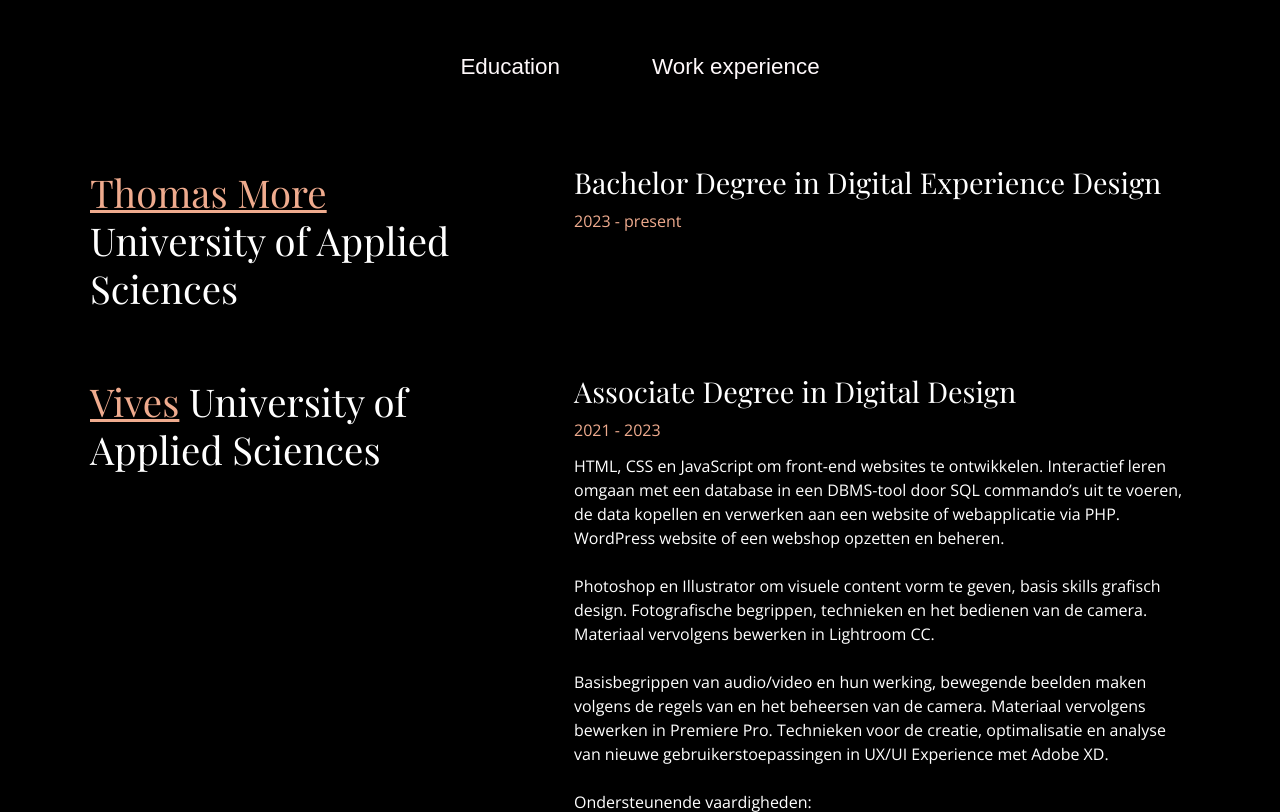
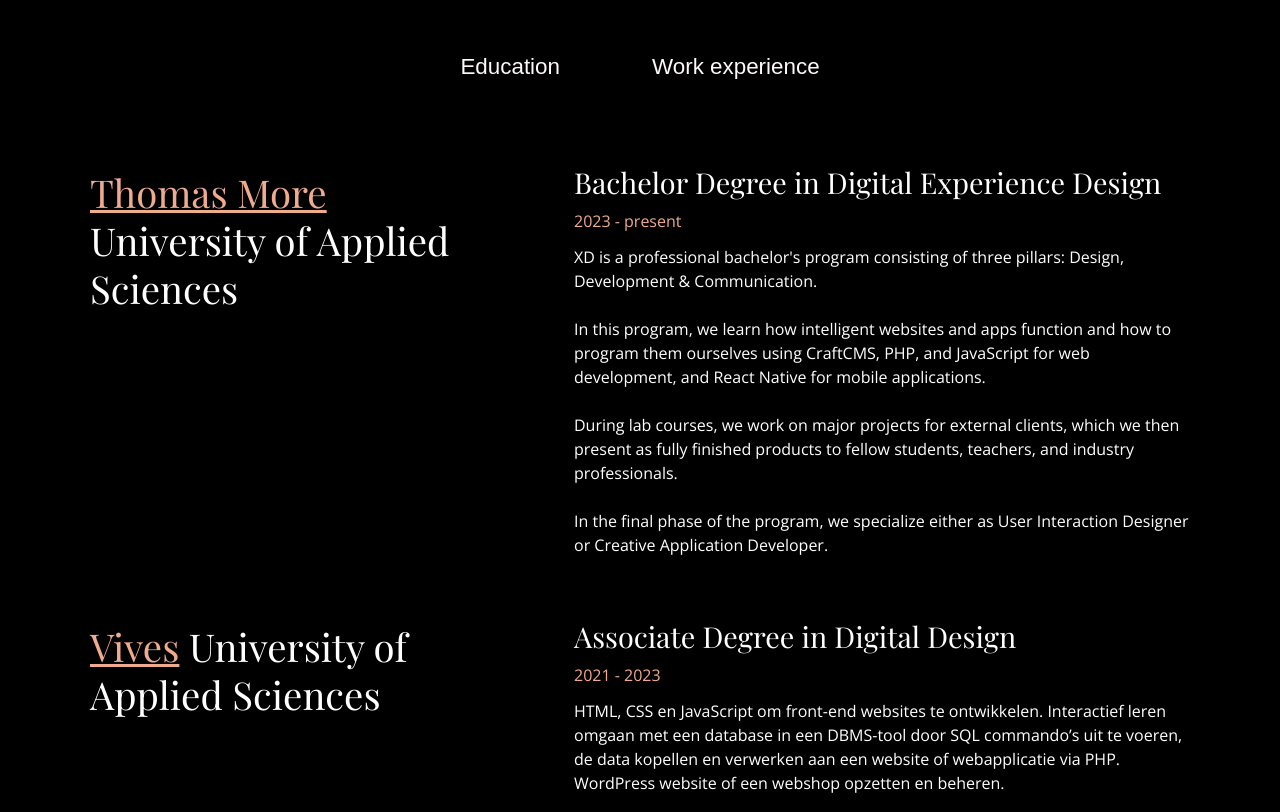
Before and after one commit to kevinmlk/portfolio-website-27-jul-2022, a PHP site: page /resume in a window 1280 px wide. Shown: the part 1648-2460 px from the top of the page. Run offline with PHP 8.4, Linux system fonts and the light colour scheme; some libraries are stand-ins or nearby versions; some web fonts are replaced.

Commit message:
Added summary for xd degree

```diff
--- a/resume.php
+++ b/resume.php
@@ -152,6 +152,15 @@
                             <div class="work-description">
                                 <h5>Bachelor Degree in Digital Experience Design</h5>
                                 <h6>2023 - present</h6>
+                                <p>
+                                    XD is a professional bachelor's program consisting of three pillars: Design, Development & Communication.
+                                    <br><br>
+                                    In this program, we learn how intelligent websites and apps function and how to program them ourselves using CraftCMS, PHP, and JavaScript for web development, and React Native for mobile applications.
+                                    <br><br>
+                                    During lab courses, we work on major projects for external clients, which we then present as fully finished products to fellow students, teachers, and industry professionals.
+                                    <br><br>
+                                    In the final phase of the program, we specialize either as User Interaction Designer or Creative Application Developer.
+                                </p>
                             </div>
                         </div>
                         <!-- Vives row -->
```
